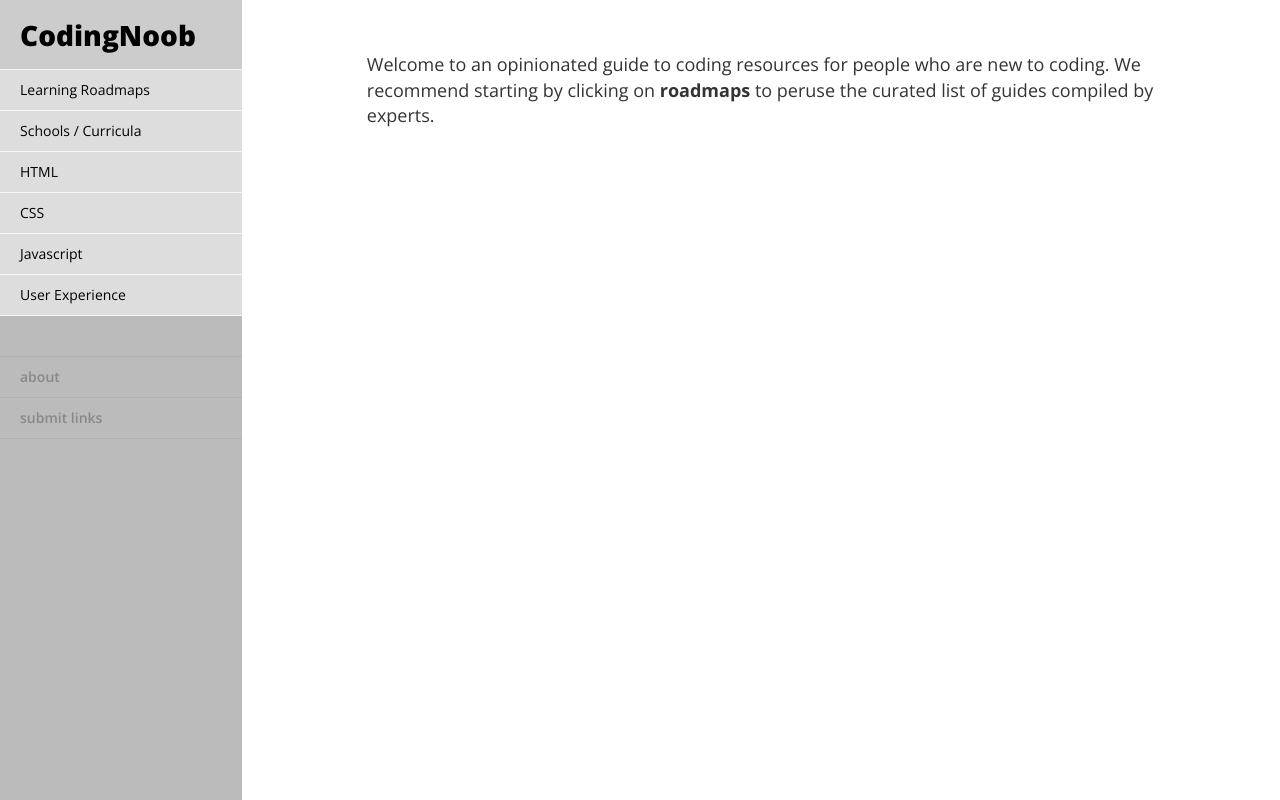
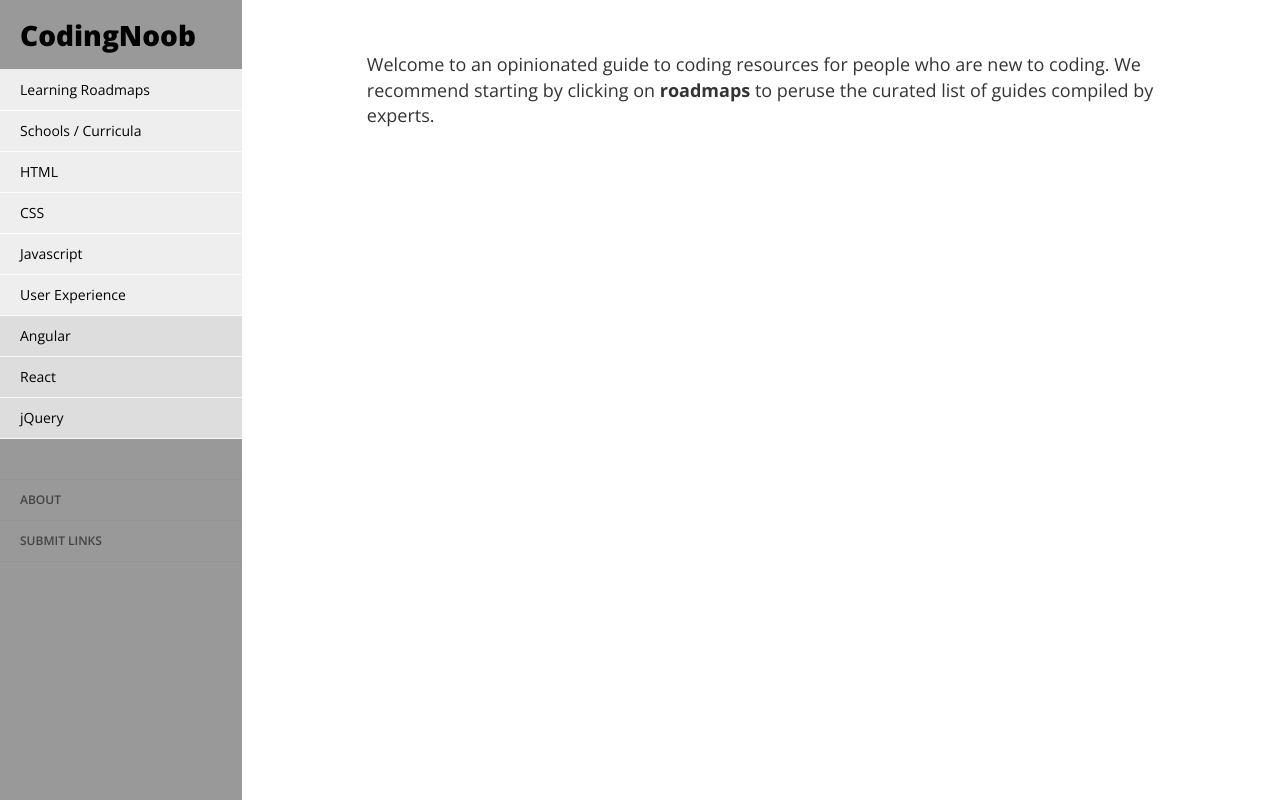
Before and after one commit to mattphoto/codingNoob, a website: page public/main.html in a window 1280 px wide. Drawn offline with nearby package versions, Linux system fonts and the light colour scheme; some packages are replaced by stand-ins of ours.

Commit message:
add intermediate subjects to the sidenav

```diff
--- a/public/css/style.css
+++ b/public/css/style.css
@@ -39,7 +39,7 @@ body {
   height: 100%;
   margin-left: -242px;
   overflow-y: auto;
-  background: #bbb;
+  background: #999;
   -webkit-transition: all 0.5s ease;
   -moz-transition: all 0.5s ease;
   -o-transition: all 0.5s ease;
@@ -75,7 +75,7 @@ body {
 .sidebar-nav li {
   text-indent: 20px;
   line-height: 40px;
-  background-color: #ddd;
+  background-color: #eee;
   border-bottom: 1px solid rgba(255,255,255,0.8);
 }
 
@@ -113,11 +113,11 @@ body {
   height: 70px;
   font-size: 18px;
   line-height: 70px;
-  background-color: #CCC;
+  background-color: #999;
 }
 
 .sidebar-nav > .sidebar-brand a {
-  color: #777;
+  color: #666;
 }
 
 .sidebar-nav > .sidebar-brand a:hover {
@@ -126,16 +126,20 @@ body {
 }
 
 .sidebar-nav li.sidebar-footer {
-  background-color: #bbb;
-  font-size: 14px;
+  background-color: #999;
+  font-size: 12px;
   font-weight: 600;
+  text-transform: uppercase;
   border-bottom: none;
   border-bottom: 1px solid rgba(128,128,128,0.2);
-
 }
 
 .sidebar-nav li.sidebar-footer a {
-  color: #888;
+  color: #444;
+}
+
+.sidebar-nav li.sidebar-intermediate {
+  background-color: #ddd;
 }
 
 .logo {
@@ -217,7 +221,7 @@ th {
   padding: 14px;
   background-image: linear-gradient(178deg,
     rgb(255, 255, 255) 20%, rgb(240, 240, 240) 100%);
-  box-shadow: rgb(221, 221, 221) 1px 1px 7px 0px;
+  box-shadow: rgb(221, 221, 221) 1px 1px 5px 0px;
 }
 
 .media-rating {
@@ -227,7 +231,7 @@ th {
   font-size: 30px;
   font-weight: 700;
   line-height: 60px;
-  color: rgba(255,255,255,0.5);;
+  color: rgba(255,255,255,0.6);;
   margin-bottom: 4px;
   background-color: gray;
 }
--- a/public/partials/nav.html
+++ b/public/partials/nav.html
@@ -21,13 +21,23 @@
         <li>
           <a href="/subject/ux" ng-class="{selected : path === 'ux'}">User Experience</a>
         </li>
+
+        <li class="sidebar-intermediate">
+          <a href="/subject/angular" ng-class="{selected : path === 'angular'}">Angular</a>
+        </li>
+        <li class="sidebar-intermediate">
+          <a href="/subject/react" ng-class="{selected : path === 'react'}">React</a>
+        </li>
+        <li class="sidebar-intermediate">
+          <a href="/subject/jquery" ng-class="{selected : path === 'jquery'}">jQuery</a>
+        </li>
+
         <li class="sidebar-footer">
           &nbsp;
         </li>
         <li class="sidebar-footer">
           <a href="/about" ng-class="{selected : path === 'about'}">about</a>
         </li>
-
         <li class="sidebar-footer">
           <a href="/submit" ng-class="{selected : path === 'submit'}">submit links</a>
         </li>
```
